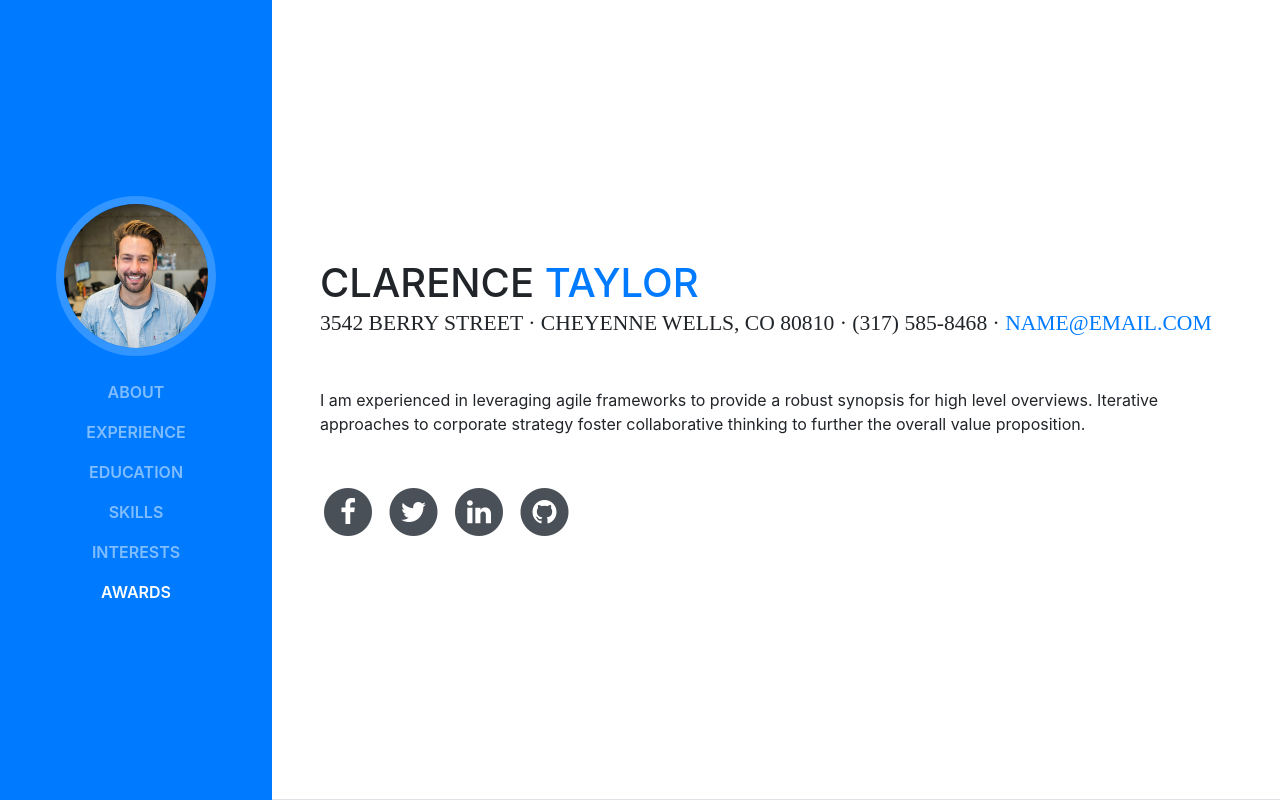
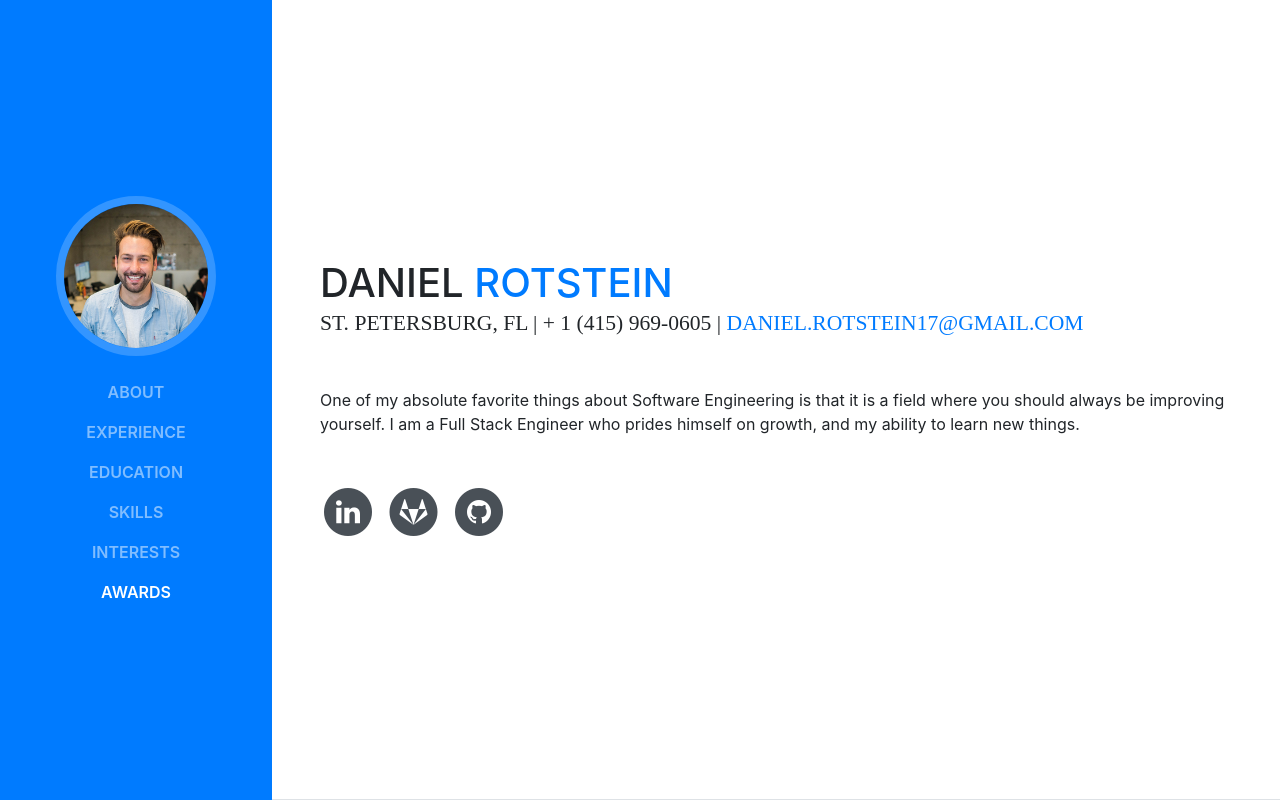
Before and after one commit to danielrotstein/portfolio, a website with bundled scripts: page index.html in a window 1280 px wide. Shown: the top 800 px of the page. Built offline with nearby package versions, Linux system fonts and the light colour scheme; a web font is replaced by a local one.

Commit message:
started with index.html

```diff
--- a/index.html
+++ b/index.html
@@ -8,7 +8,7 @@
     <meta name="description" content="">
     <meta name="author" content="">
 
-    <title>Resume - Start Bootstrap Theme</title>
+    <title>Daniel Rotstein - Portfolio</title>
 
     <!-- Bootstrap core CSS -->
     <link href="vendor/bootstrap/css/bootstrap.min.css" rel="stylesheet">
@@ -65,40 +65,36 @@
 
       <section class="resume-section p-3 p-lg-5 d-flex d-column" id="about">
         <div class="my-auto">
-          <h1 class="mb-0">Clarence
-            <span class="text-primary">Taylor</span>
+          <h1 class="mb-0">Daniel
+            <span class="text-primary">Rotstein</span>
           </h1>
-          <div class="subheading mb-5">3542 Berry Street · Cheyenne Wells, CO 80810 · (317) 585-8468 ·
-            <a href="mailto:name@email.com">name@email.com</a>
+          <div class="subheading mb-5">St. Petersburg, FL | + 1 (415) 969-0605 |
+            <a href="mailto:name@email.com">daniel.rotstein17@gmail.com</a>
           </div>
-          <p class="mb-5">I am experienced in leveraging agile frameworks to provide a robust synopsis for high level overviews. Iterative approaches to corporate strategy foster collaborative thinking to further the overall value proposition.</p>
+          <p class="mb-5">One of my absolute favorite things about Software Engineering is that it is a field where you should always be improving yourself. I am a Full Stack Engineer who prides himself on growth, and my ability to learn new things.</p>
           <ul class="list-inline list-social-icons mb-0">
+
+
             <li class="list-inline-item">
-              <a href="#">
-                <span class="fa-stack fa-lg">
-                  <i class="fa fa-circle fa-stack-2x"></i>
-                  <i class="fa fa-facebook fa-stack-1x fa-inverse"></i>
-                </span>
-              </a>
-            </li>
-            <li class="list-inline-item">
-              <a href="#">
-                <span class="fa-stack fa-lg">
-                  <i class="fa fa-circle fa-stack-2x"></i>
-                  <i class="fa fa-twitter fa-stack-1x fa-inverse"></i>
-                </span>
-              </a>
-            </li>
-            <li class="list-inline-item">
-              <a href="#">
+              <a href="https://www.linkedin.com/in/danielrotstein/" target="_blank">
                 <span class="fa-stack fa-lg">
                   <i class="fa fa-circle fa-stack-2x"></i>
                   <i class="fa fa-linkedin fa-stack-1x fa-inverse"></i>
                 </span>
               </a>
             </li>
+
             <li class="list-inline-item">
-              <a href="#">
+              <a href="https://gitlab.com/daniel-rotstein" target="_blank">
+                <span class="fa-stack fa-lg">
+                  <i class="fa fa-circle fa-stack-2x"></i>
+                  <i class="fa fa-gitlab fa-stack-1x fa-inverse"></i>
+                </span>
+              </a>
+            </li>
+
+            <li class="list-inline-item">
+              <a href="https://github.com/danielrotstein" target="_blank">
                 <span class="fa-stack fa-lg">
                   <i class="fa fa-circle fa-stack-2x"></i>
                   <i class="fa fa-github fa-stack-1x fa-inverse"></i>
```
